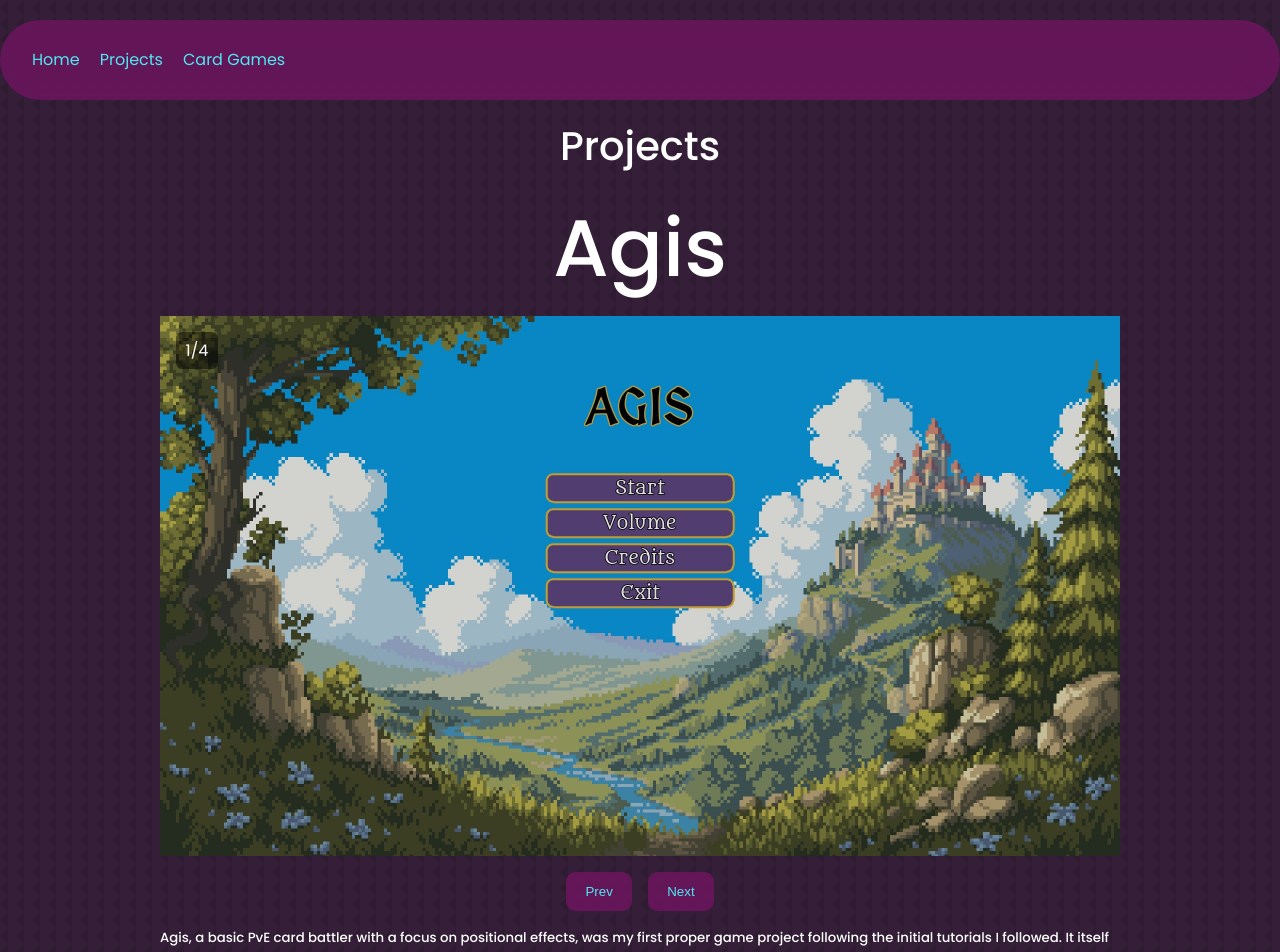
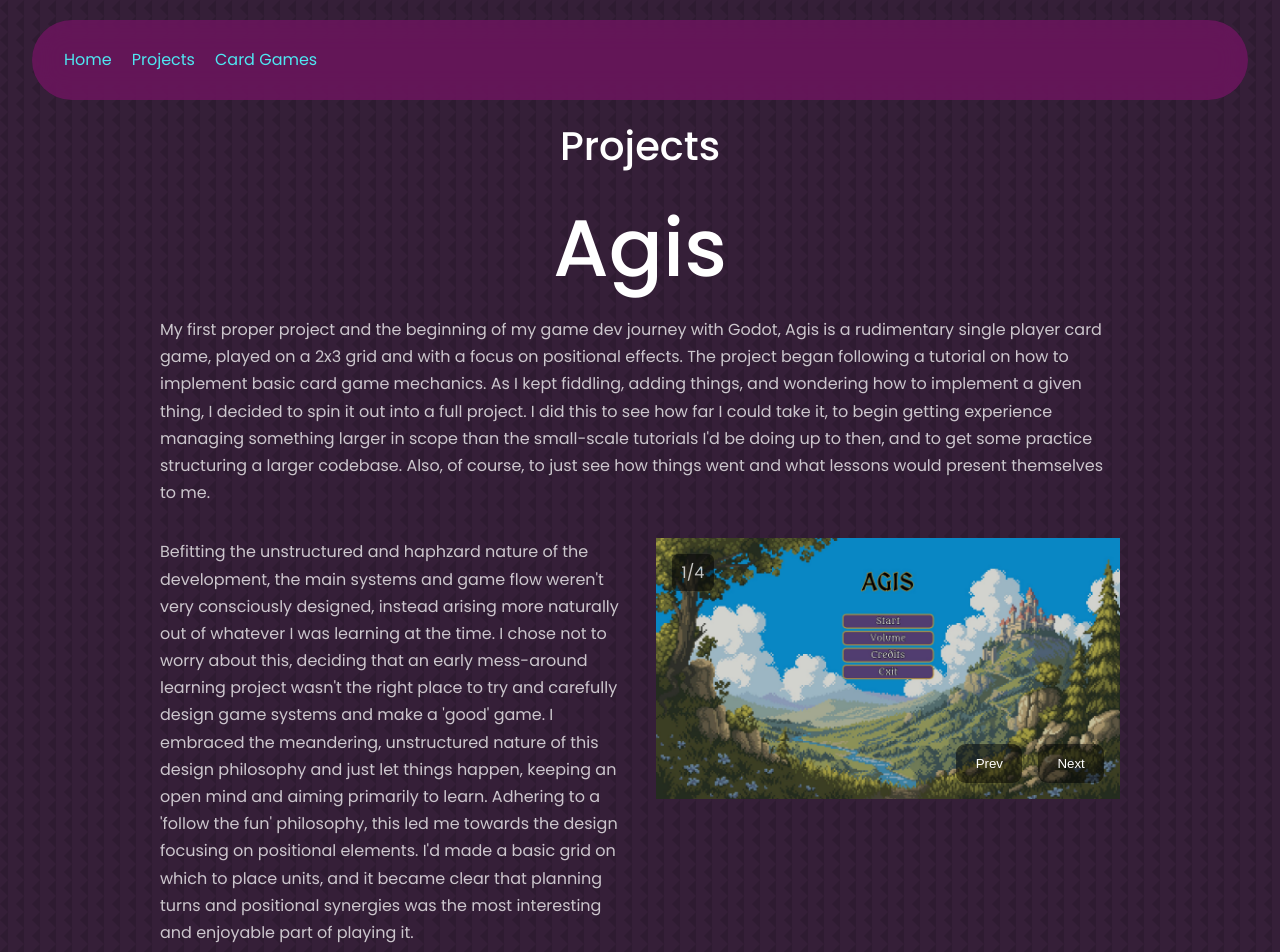
Before and after one commit to BenSchwartz96/gamedev_portfolio_site, a React (Vite) app: page /gamedev_portfolio_site/projects in a window 1280 px wide. Shown: the top 952 px of the page. Built offline with nearby package versions, Linux system fonts and the light colour scheme.

Commit message:
Added content to Agis section and did some styling & layout work

```diff
--- a/src/components/common/navbar/navbar.css
+++ b/src/components/common/navbar/navbar.css
@@ -10,12 +10,13 @@
 
     /* Navbar Styling & Visuals */
     background: var(--color-ui-purple);
-    /* background: rgba(179, 20, 126, 0.5); */
     border-radius: 3rem;
     backdrop-filter: blur(15px);
 
-    width: 100%;
+    width: 95%;
     height: 80px;
+    left: 50%;
+    transform: translateX(-50%);
     padding-left: 2rem;
 
     /* Parameters I don't want to use for now. */
--- a/src/components/homepage/about/about.css
+++ b/src/components/homepage/about/about.css
@@ -9,7 +9,7 @@
 }
 
 .about__content {
-  margin: 20% 0;
+  margin: 5rem 0rem;
 }
 
 .about__me {
@@ -75,7 +75,7 @@
 
 .about__content p {
   margin: 2rem 0 2.6rem;
-  color: var(--color-light);
+  /* color: var(--color-light); */
 }
 
 
@@ -89,7 +89,7 @@
   }
 
   .about__content {
-    margin: 10% 0;
+    /* margin: 10% 0; */
   }
 }
 
--- a/src/components/projects/agis/agis-header/agis-header.css
+++ b/src/components/projects/agis/agis-header/agis-header.css
@@ -19,30 +19,10 @@ header {
 
 /* Medium devices (tablets) */
 @media screen and (max-width: 1024px) {
-  header {
-    /* height: 68vh; */
-  }
 
-  .me-img {
-    width: 30%;
-  }
 }
 
 /* Small devices (phones) */
 @media screen and (max-width: 600px) {
-  header {
-    /* height: 85vh;          */
-  }
 
-  .header__intro {
-    margin-top: 30%;
-  }
-
-  .header_socials {
-    display: none;
-  }
-
-  .me-img {
-    width: 80%;
-  }
 }
--- a/src/components/projects/agis/agis-intro/AgisIntro.jsx
+++ /dev/null
@@ -1,44 +0,0 @@
-import './agis-intro.css'
-import { useState } from 'react'
-
-
-//Images
-import agis_main_menu from '../../../../assets/Agis/MainMenu.jpg'
-import agis_lvl_1 from '../../../../assets/Agis/Level1.jpg'
-import agis_lvl_4 from '../../../../assets/Agis/Level4.jpg'
-import agis_lvl_6 from '../../../../assets/Agis/Level6.jpg'
-
-const AgisIntro = () => {
-
-  const [currentImage, setCurrentImage] = useState(0)
-  const images = [agis_main_menu, agis_lvl_1, agis_lvl_4, agis_lvl_6]
-
-  const prev = () => setCurrentImage(currentImage === 0 ? 3 : currentImage - 1)
-  const next = () => setCurrentImage(currentImage === images.length - 1 ? 0 : currentImage + 1)
-
-  return (
-
-    <div className='container agis-intro__container'>
-
-        <div className='agis-intro__gallery'>
-            <span className='agis-intro__gallery-counter'>
-                {currentImage + 1}/{images.length}
-            </span>
-            <img src={images[currentImage]}/>
-        </div>
-        <div className='container agis-gallery-buttons__container'>
-            <button className='agis-gallery-button' onClick={prev}> Prev </button>
-            <button className='agis-gallery-button' onClick={next}> Next </button>
-        </div>
-
-        <div className='agis-intro__content-1'>
-            <h5>Agis, a basic PvE card battler with a focus on positional effects, was my first proper game project following the initial tutorials I followed. It itself began following a tutorial before spinning out into something larger. Befitting its unstructured nature, it wasn't very consciously designed, with the design instead arising more naturally out of trying something spontanously and following whatever I decided I wanted to learn on the day. At a certain point I realised it had grown big enough to be a good candidate for my first proper project. </h5>
-        </div>
-
-
-    </div>
-
-  )
-}
-
-export default AgisIntro
--- a/src/components/projects/agis/agis-intro/agis-intro.css
+++ /dev/null
@@ -1,38 +0,0 @@
-.agis-intro__pic1 {
-  border-radius: 2rem;
-  overflow: hidden;
-
-  /* width: 70%; */
-  /* display: block; */
-  /* margin: 0 auto; */
-}
-
-.agis-gallery-buttons__container {
-  display: flex;
-  justify-content: center;
-  gap: 1rem;
-  margin: 1rem auto;
-}
-
-.agis-gallery-button {
-  width: max-content;
-  display: inline-block;
-  color: var(--color-primary);
-  background: var(--color-ui-purple);
-  padding: 0.75rem 1.2rem;
-  border-radius: 0.6rem;
-  cursor: pointer;
-}
-
-.agis-intro__gallery {
-  position: relative;
-}
-
-.agis-intro__gallery-counter {
-  position: absolute;
-  top: 1rem;
-  left: 1rem;
-  background: rgba(0, 0, 0, 0.5);
-  padding: 0.3rem 0.6rem;
-  border-radius: 0.4rem;
-}
--- /dev/null
+++ b/src/components/projects/agis/agis-section/Agis.jsx
@@ -0,0 +1,53 @@
+import './agis.css'
+import { useState } from 'react'
+
+
+//Images
+import agis_main_menu from '../../../../assets/Agis/MainMenu.jpg'
+import agis_lvl_1 from '../../../../assets/Agis/Level1.jpg'
+import agis_lvl_4 from '../../../../assets/Agis/Level4.jpg'
+import agis_lvl_6 from '../../../../assets/Agis/Level6.jpg'
+
+const Agis = () => {
+
+  const [currentImage, setCurrentImage] = useState(0)
+  const images = [agis_main_menu, agis_lvl_1, agis_lvl_4, agis_lvl_6]
+
+  const prev = () => setCurrentImage(currentImage === 0 ? 3 : currentImage - 1)
+  const next = () => setCurrentImage(currentImage === images.length - 1 ? 0 : currentImage + 1)
+
+  return (
+
+    <div className='container agis__container'>
+
+        <div className='agis__content-1'>
+            <p>My first proper project and the beginning of my game dev journey with Godot, Agis is a rudimentary single player card game, played on a 2x3 grid and with a focus on positional effects. The project began following a tutorial on how to implement basic card game mechanics. As I kept fiddling, adding things, and wondering how to implement a given thing, I decided to spin it out into a full project. I did this to see how far I could take it, to begin getting experience managing something larger in scope than the small-scale tutorials I'd be doing up to then, and to get some practice structuring a larger codebase. Also, of course, to just see how things went and what lessons would present themselves to me. </p>
+        </div>
+
+        <div className='agis__middle-section'>
+            <div className='agis__content-2'>
+                <p>Befitting the unstructured and haphzard nature of the development, the main systems and game flow weren't very consciously designed, instead arising more naturally out of whatever I was learning at the time. I chose not to worry about this, deciding that an early mess-around learning project wasn't the right place to try and carefully design game systems and make a 'good' game. I embraced the meandering, unstructured nature of this design philosophy and just let things happen, keeping an open mind and aiming primarily to learn. Adhering to a 'follow the fun' philosophy, this led me towards the design focusing on positional elements. I'd made a basic grid on which to place units, and it became clear that planning turns and positional synergies was the most interesting and enjoyable part of playing it. </p>
+            </div>
+            <div className='agis__gallery'>
+                <span className='agis__gallery-counter'>
+                    {currentImage + 1}/{images.length}
+                </span>
+                <img src={images[currentImage]}/>
+                <div className='agis-gallery-buttons__container'>
+                    <button className='agis-gallery-button' onClick={prev}> Prev </button>
+                    <button className='agis-gallery-button' onClick={next}> Next </button>
+                </div>
+            </div>
+        </div>
+
+        <div className='agis__content-3'>
+            <p>It was a very enjoyable experience, and indeed a very educational one. I learned a lot about the sorts of things that happen when you don't plan ahead, and the limitations this places on you. I learned a lot of crucial basics. General things like implementing basic animations, music, and art, and creating basic UIs in Godot. On the design side, designing a satisfying player deck that helped teach the player the basics while leaving room for depth and mastery, and creating varied levels that challenged the player while taking advantage of the mechanical possibility space my systems created. From a programming perspective, organising my code and using tools like custom resources, and from an administrative/organisation perspective, keeping track of everything I'd done and was doing. I don't think the final product is a great game. But I'm proud of it nonetheless, and wrapped eager to take the lessons learned forward. </p>
+        </div>
+
+
+    </div>
+
+  )
+}
+
+export default Agis
--- /dev/null
+++ b/src/components/projects/agis/agis-section/agis.css
@@ -0,0 +1,76 @@
+.agis__pic1 {
+  border-radius: 2rem;
+  overflow: hidden;
+}
+
+.agis-gallery-buttons__container {
+  display: flex;
+  position: absolute;
+  bottom: 1rem;
+  right: 1rem;
+  gap: 1rem;
+  margin: 0;
+  /* margin: 1rem auto;
+  justify-content: center; */
+}
+
+.agis__gallery {
+  position: relative;
+  align-self: start;
+  /* display: inline-block;
+  width: 100%; */
+}
+
+.agis-gallery-button {
+  width: max-content;
+  display: inline-block;
+  color: var(--color-white);
+  /* color: var(--color-primary); */
+  /* background: var(--color-ui-purple); */
+  background: rgba(0, 0, 0, 0.5);
+  padding: 0.75rem 1.2rem;
+  border-radius: 0.6rem;
+  cursor: pointer;
+}
+
+.agis__gallery-counter {
+  position: absolute;
+  top: 1rem;
+  left: 1rem;
+  background: rgba(0, 0, 0, 0.5);
+  padding: 0.3rem 0.6rem;
+  border-radius: 0.4rem;
+}
+
+.agis__container {
+  color: var(--color-light);
+  display: grid;
+  grid-template-columns: 1fr;
+}
+
+.agis__middle-section {
+  display: grid;
+  align-items: center;
+  grid-template-columns: 1fr 1fr;
+  gap: 2rem;
+  margin: 2rem 0;
+}
+
+
+
+/* ==== Media Queries ==== */
+
+/* Medium devices (tablets) */
+@media screen and (max-width: 1024px) {
+  .agis__middle-section {
+    grid-template-columns: 1fr;
+  }
+}
+
+/* Small devices (phones) */
+@media screen and (max-width: 600px) {
+  /* NOT YET TESTED */
+  .agis__middle-section {
+    grid-template-columns: 1fr;
+  }
+}
--- a/src/components/projects/header/projects-header.css
+++ b/src/components/projects/header/projects-header.css
@@ -17,30 +17,10 @@ header {
 
 /* Medium devices (tablets) */
 @media screen and (max-width: 1024px) {
-  header {
-    /* height: 68vh; */
-  }
 
-  .me-img {
-    width: 30%;
-  }
 }
 
 /* Small devices (phones) */
 @media screen and (max-width: 600px) {
-  header {
-    /* height: 85vh;          */
-  }
 
-  .header__intro {
-    margin-top: 30%;
-  }
-
-  .header_socials {
-    display: none;
-  }
-
-  .me-img {
-    width: 80%;
-  }
 }
--- a/src/index.css
+++ b/src/index.css
@@ -19,7 +19,7 @@
   --color-primary-variant: rgba(77, 181, 255, 0.4);
   --color-secondary: #2c7f85;
   --color-white: #fff;
-  --color-light: rgba(255, 255, 255, 0.6);
+  --color-light: rgba(255, 255, 255, 0.75);
 
   /* Old color variables w Blue scheme */
   /* --color-bg: #1f1f38;
@@ -55,6 +55,7 @@ body {
   /* Font */
   font-family: 'Poppins', sans-serif;
   line-height: 1.7;
+  font-size: 16;
 
   /* General */
   padding-top: 7rem;
@@ -68,15 +69,16 @@ body {
 
 
 
-
-
-
-
 /* ==== General Styles ==== */
 
 .container {
   width: var(--container-width-lg);
+  max-width: 1400px;
   margin: 0 auto;
+}
+
+p {
+  /* color: var(--color-light); */
 }
 
 h1, h2, h3, h4, h5 {
@@ -88,7 +90,7 @@ h1 {
 }
 
 section {
-  margin-top: 8rem;
+  margin-top: 5rem;
 }
 
 section > h2,
--- a/src/pages/Projects.jsx
+++ b/src/pages/Projects.jsx
@@ -1,7 +1,7 @@
 import Navbar from '../components/common/navbar/Navbar'
 import ProjectsHeader from '../components/projects/header/ProjectsHeader'
 import AgisHeader from '../components/projects/agis/agis-header/AgisHeader'
-import AgisIntro from '../components/projects/agis/agis-intro/AgisIntro'
+import Agis from '../components/projects/agis/agis-section/Agis'
 
 const Projects = () => {
 
@@ -11,7 +11,7 @@ const Projects = () => {
             <Navbar/>
             <ProjectsHeader />
             <AgisHeader />
-            <AgisIntro />
+            <Agis />
         </>
     )
 }
```
